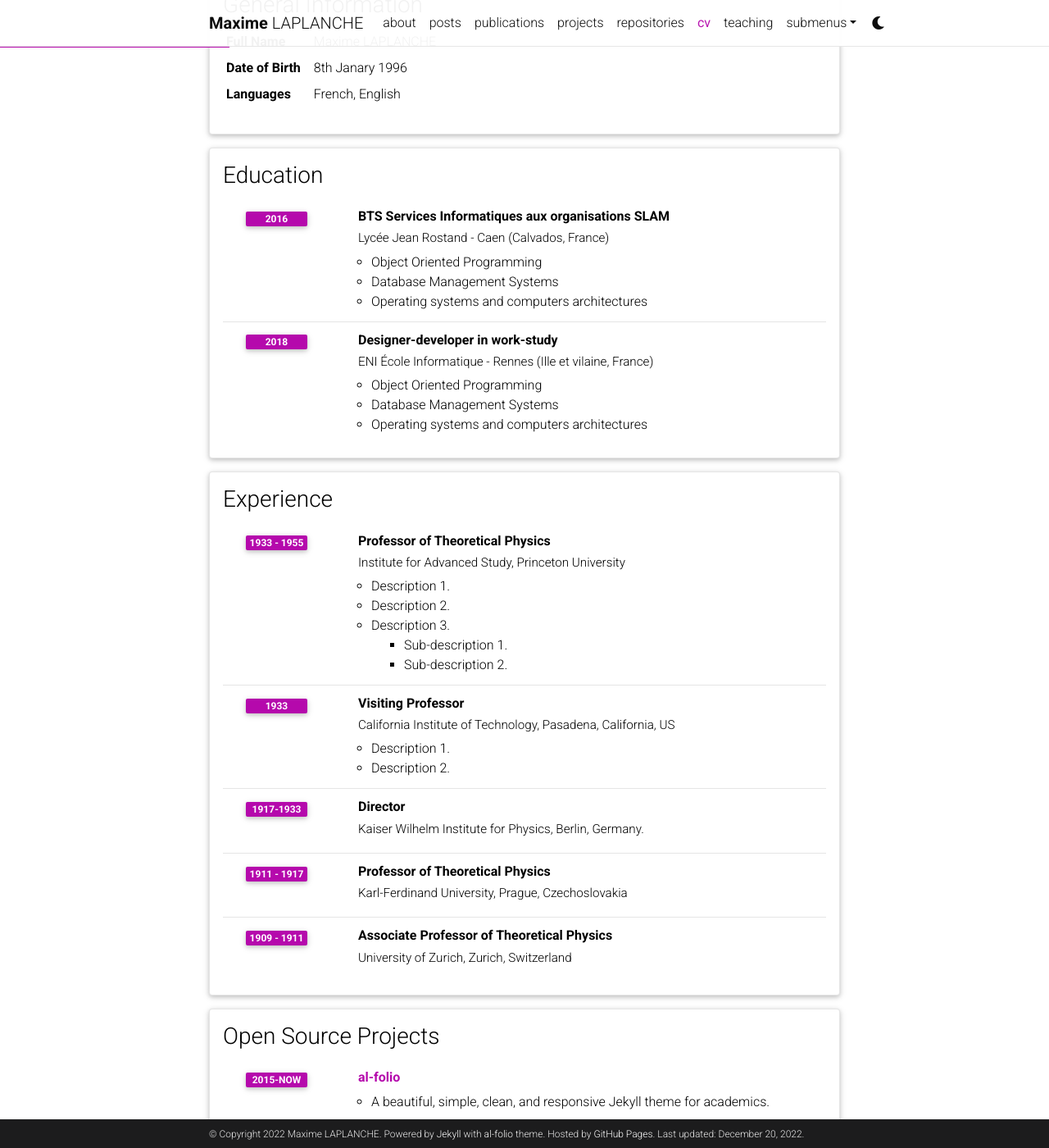
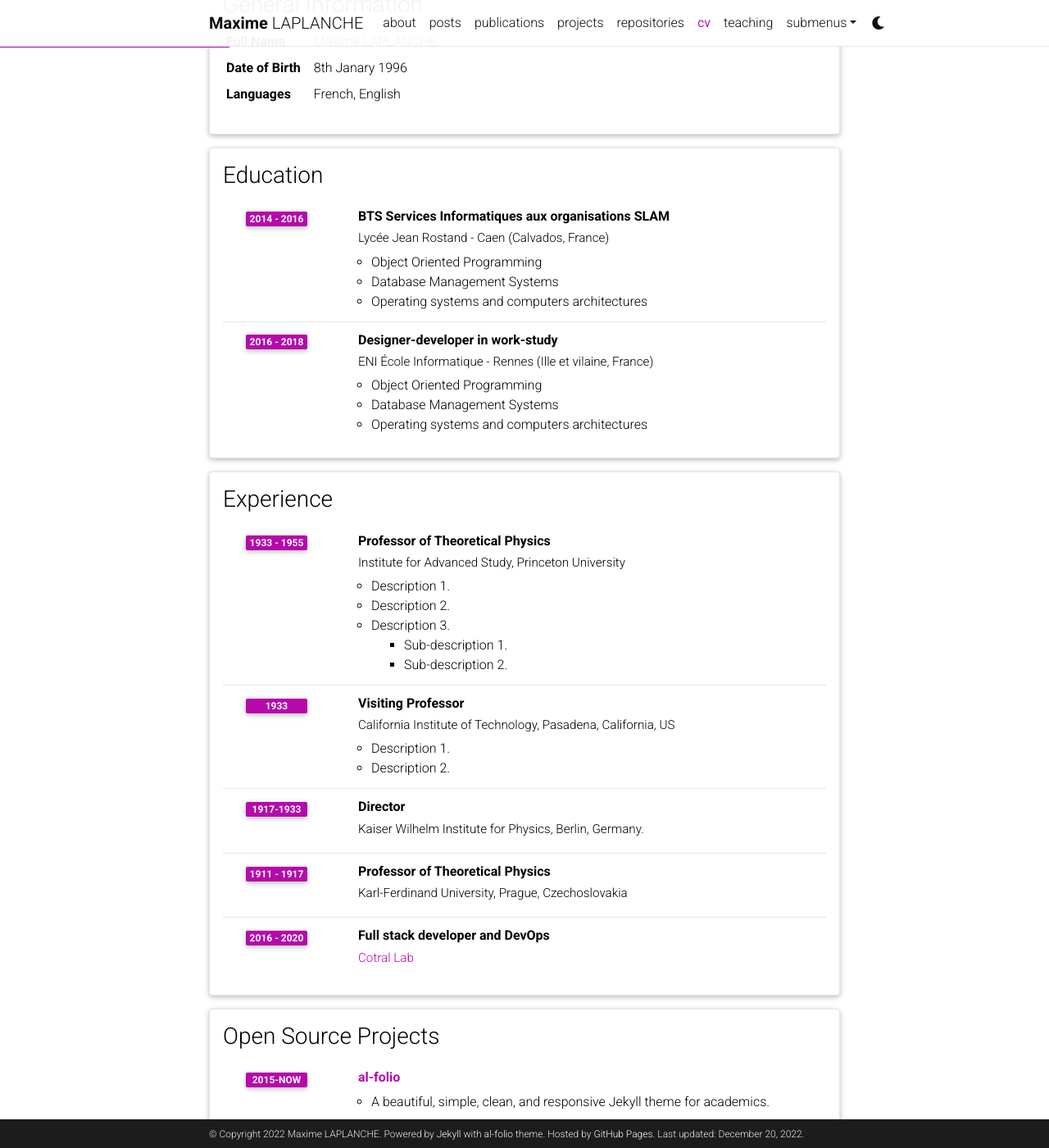
Before and after one commit to LaplancheMaxime/laplanchemaxime.github.io, a Jekyll site: the page built from _pages/cv.md, in a window 1280 px wide and 1400 px high, scrolled down 213 px. Shown: the whole window at 82% size. Built offline with Jekyll 4.4.1, drawn with Linux system fonts in a browser that asks for light colours; comment, search, counter and statistics services are not loaded; a style sheet for code colours, icons or effects is not loaded.

Commit message:
update dv

```diff
--- a/_data/cv.yml
+++ b/_data/cv.yml
@@ -13,14 +13,14 @@
   contents:
     - title: BTS Services Informatiques aux organisations SLAM
       institution: Lycée Jean Rostand - Caen (Calvados, France)
-      year: 2016
+      year: 2014 - 2016
       description:
         - Object Oriented Programming
         - Database Management Systems
         - Operating systems and computers architectures
     - title: Designer-developer in work-study
       institution: ENI École Informatique - Rennes (Ille et vilaine, France)
-      year: 2018
+      year: 2016 - 2018
       description:
         - Object Oriented Programming
         - Database Management Systems
@@ -55,9 +55,10 @@
       year: 1911 - 1917
       description:
 
-    - title: Associate Professor of Theoretical Physics
-      institution: University of Zurich, Zurich, Switzerland
-      year: 1909 - 1911
+    - title: Full stack developer and DevOps
+      institution: <a href="https://www.cotral.fr/" target="_blank">Cotral Lab </a>
+      year: 2016 - 2020
+      description:
 
 - title: Open Source Projects
   type: time_table
```
